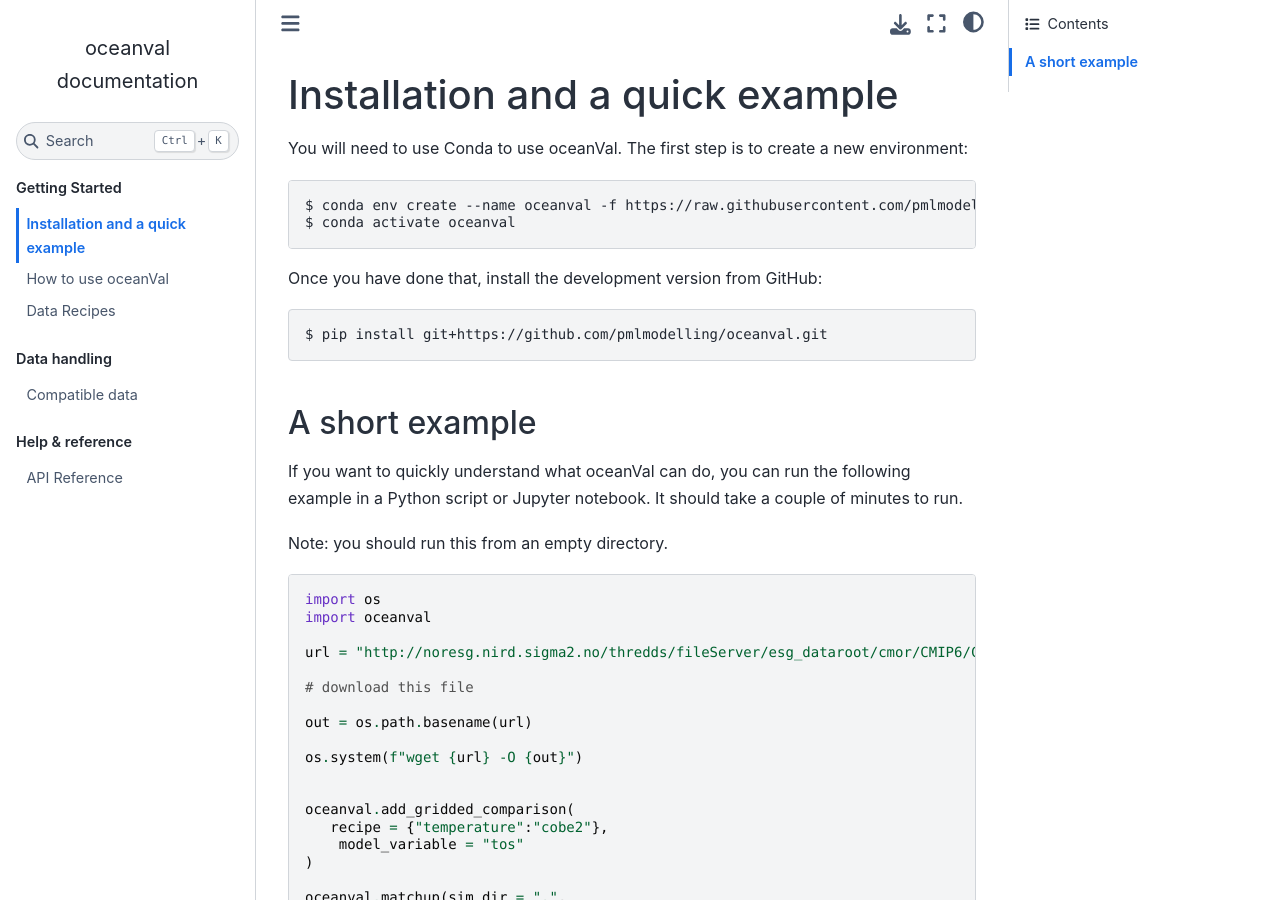
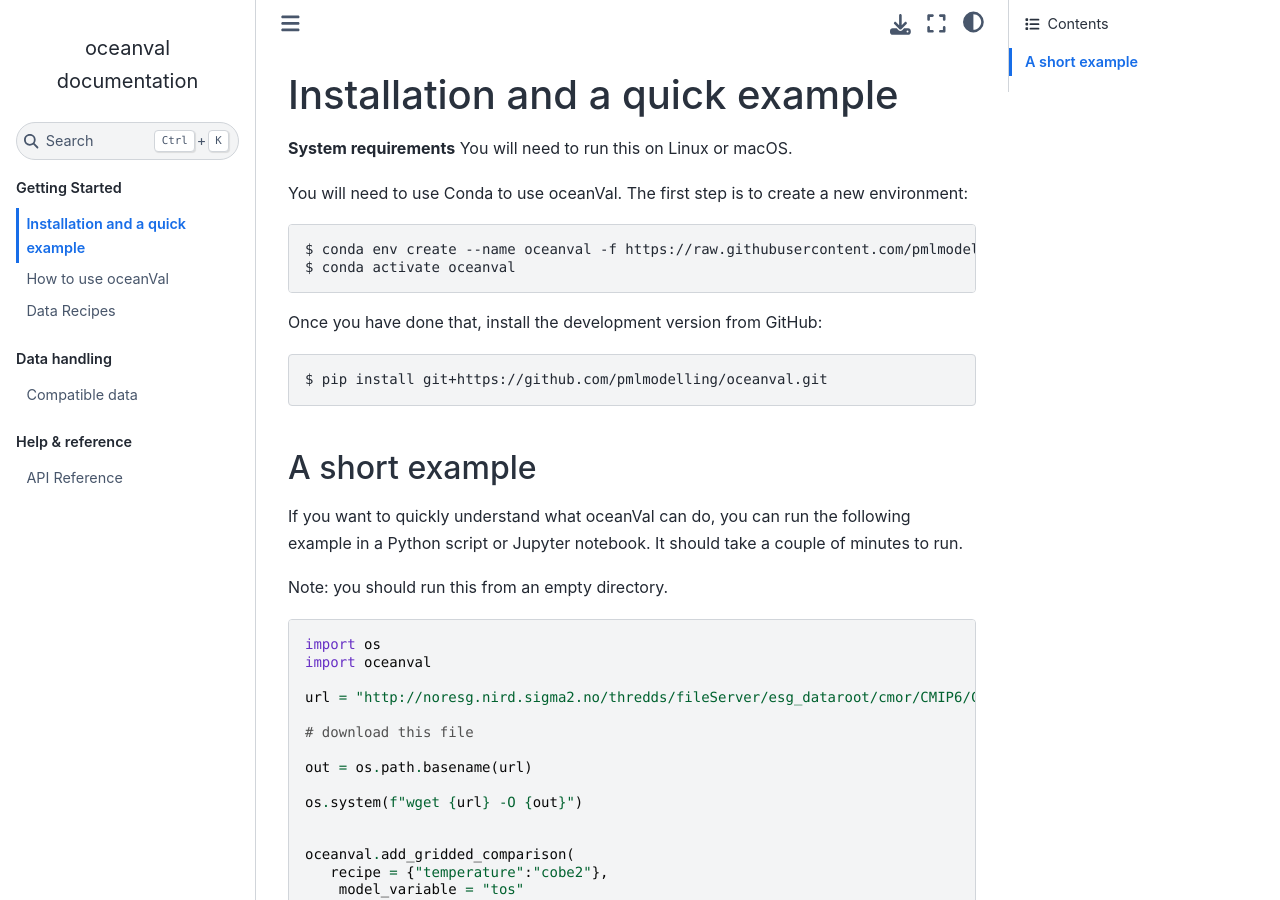
Before and after one commit to pmlmodelling/oceanVal, a Sphinx documentation site: the page built from docs/source/installing.rst, in a window 1280 px wide and 900 px high. Built offline with Sphinx 7.4.7 and the Sphinx Book theme 1.1.4, drawn with Linux system fonts in a browser that asks for light colours.

Commit message:
add system requirements

```diff
--- a/docs/source/installing.rst
+++ b/docs/source/installing.rst
@@ -1,5 +1,7 @@
 Installation and a quick example
 ============
+
+**System requirements** You will need to run this on Linux or macOS.
 
 You will need to use Conda to use oceanVal. The first step is to create a new environment::
 
```
